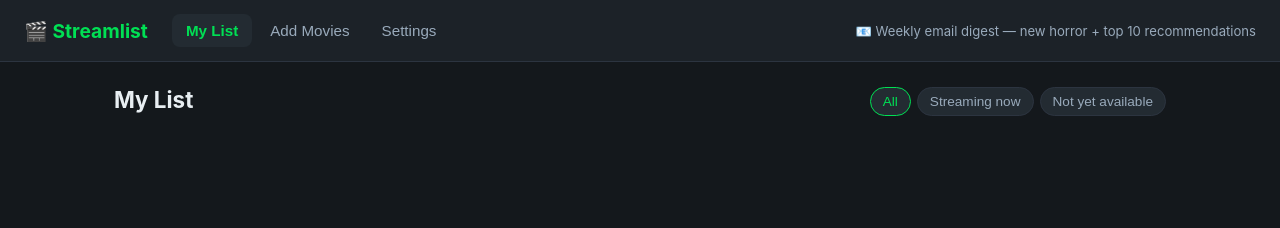
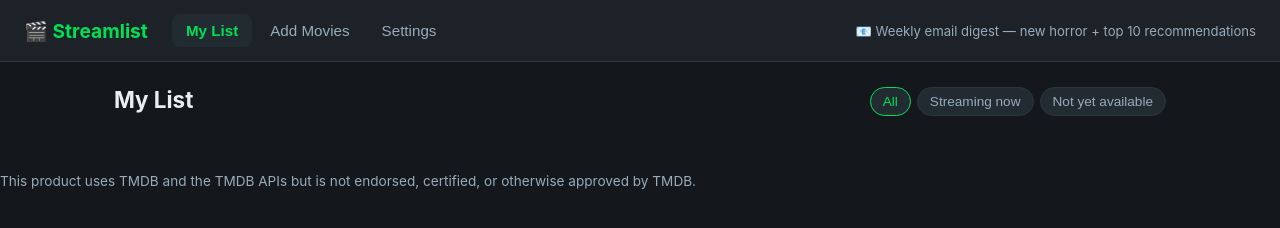
Before and after one commit to techymara/streamlist, a website: page public/index.html in a window 1280 px wide. Drawn offline with Linux system fonts and the light colour scheme; no server answers.

Commit message:
Update index.html

```diff
--- a/public/index.html
+++ b/public/index.html
@@ -95,7 +95,7 @@
   </main>
 
   <div id="toast" class="toast" hidden></div>
-
+<p class="hint">This product uses TMDB and the TMDB APIs but is not endorsed, certified, or otherwise approved by TMDB.</p>
   <script src="/app.js"></script>
 </body>
 </html>
```
